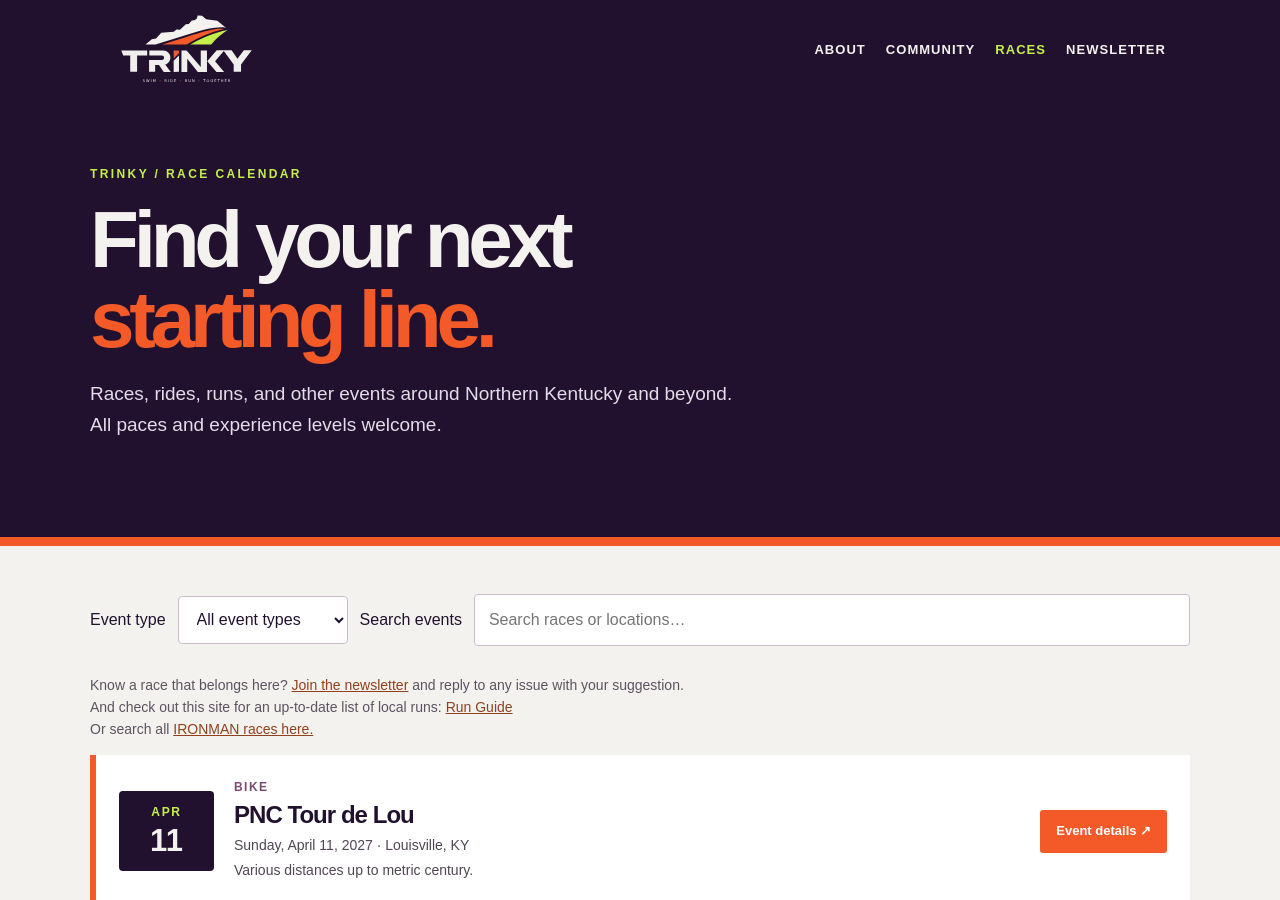
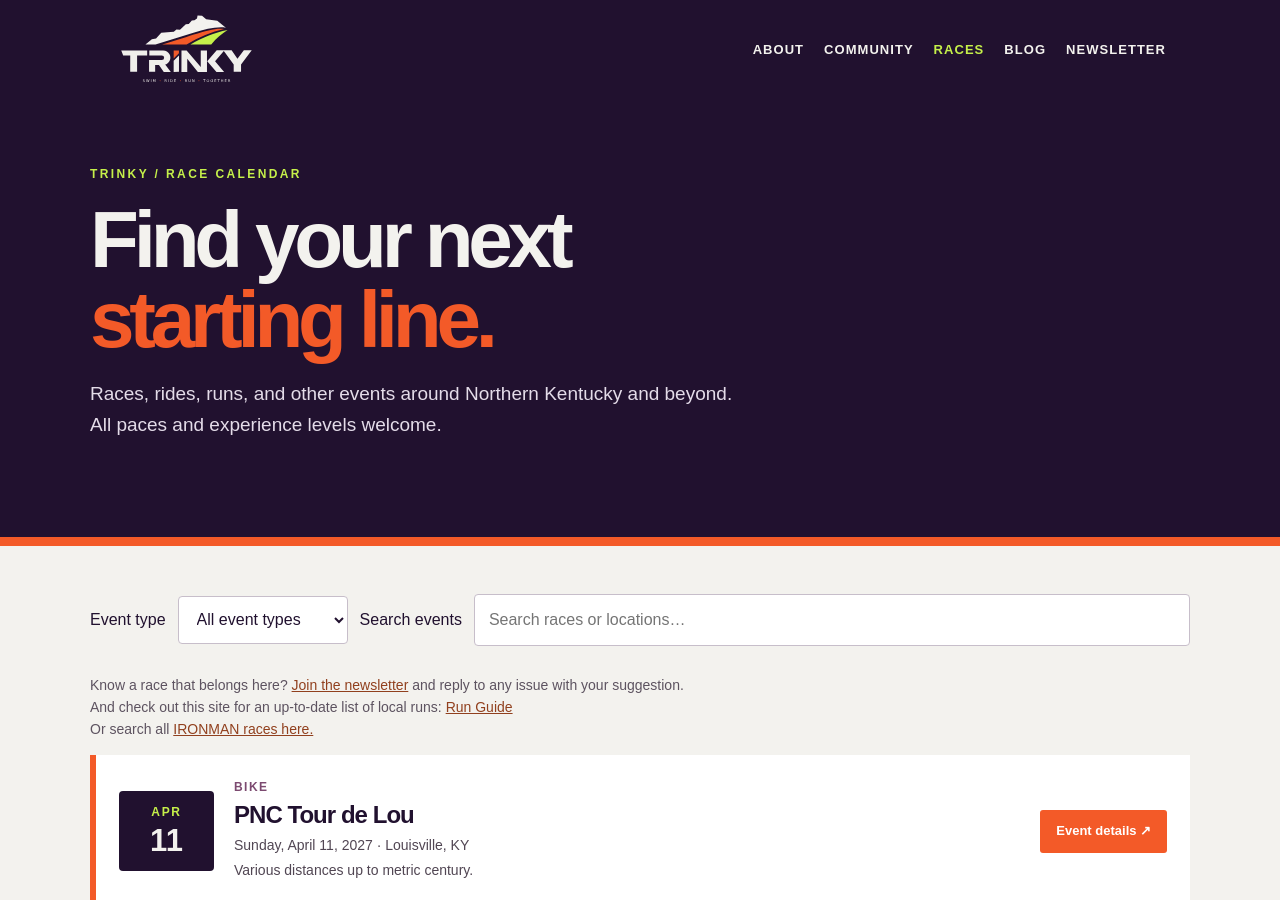
Before and after one commit to craigmullin/trinky, a Jekyll site: the page calendar.html, which Jekyll copies as it is, in a window 1280 px wide and 900 px high. Built offline with Jekyll 4.4.1, drawn with Linux system fonts in a browser that asks for light colours.

Commit message:
Add blog link to calendar navigation

```diff
--- a/calendar.html
+++ b/calendar.html
@@ -255,6 +255,7 @@
           <a href="index.html#about">About</a
           ><a href="index.html#community">Community</a
           ><a href="calendar.html" aria-current="page">Races</a
+          ><a href="/blog/">Blog</a
           ><a href="index.html#newsletter">Newsletter</a>
         </nav>
       </div>
```
